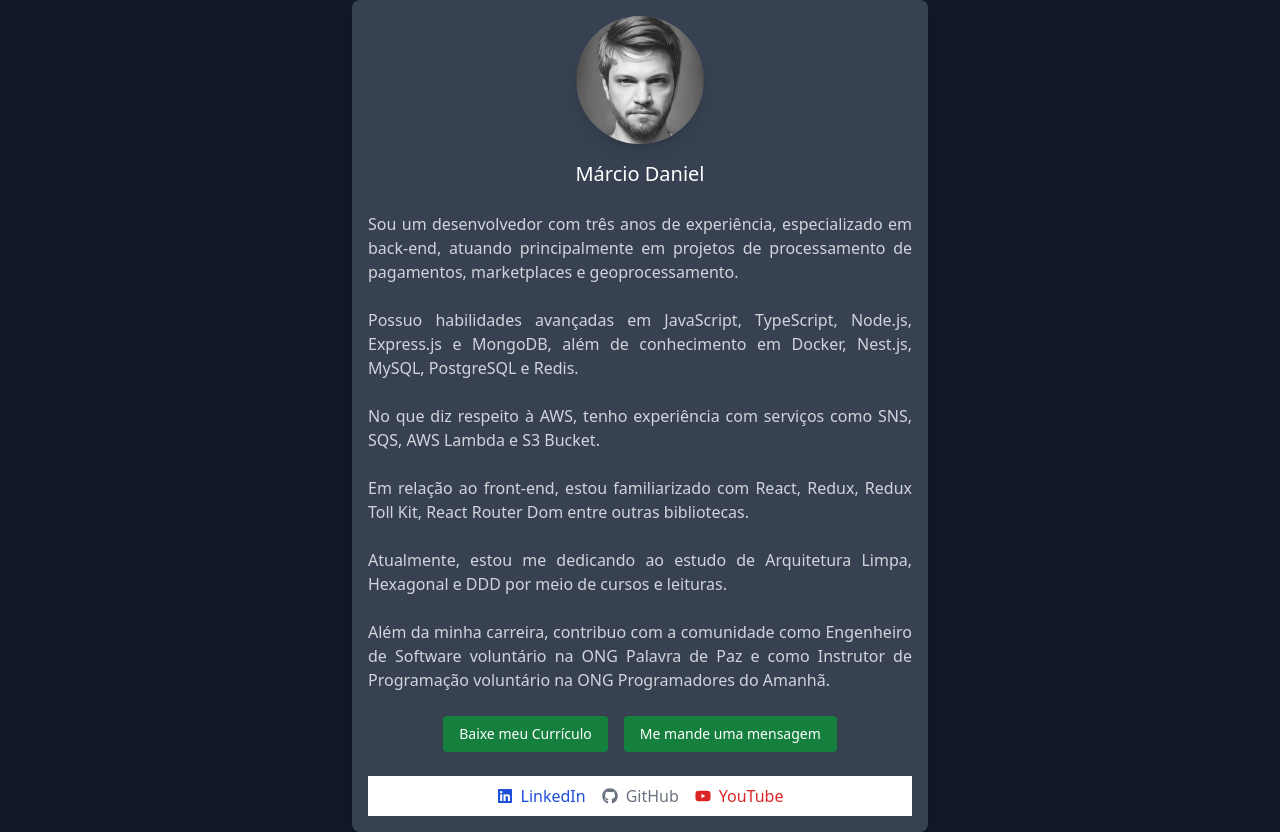
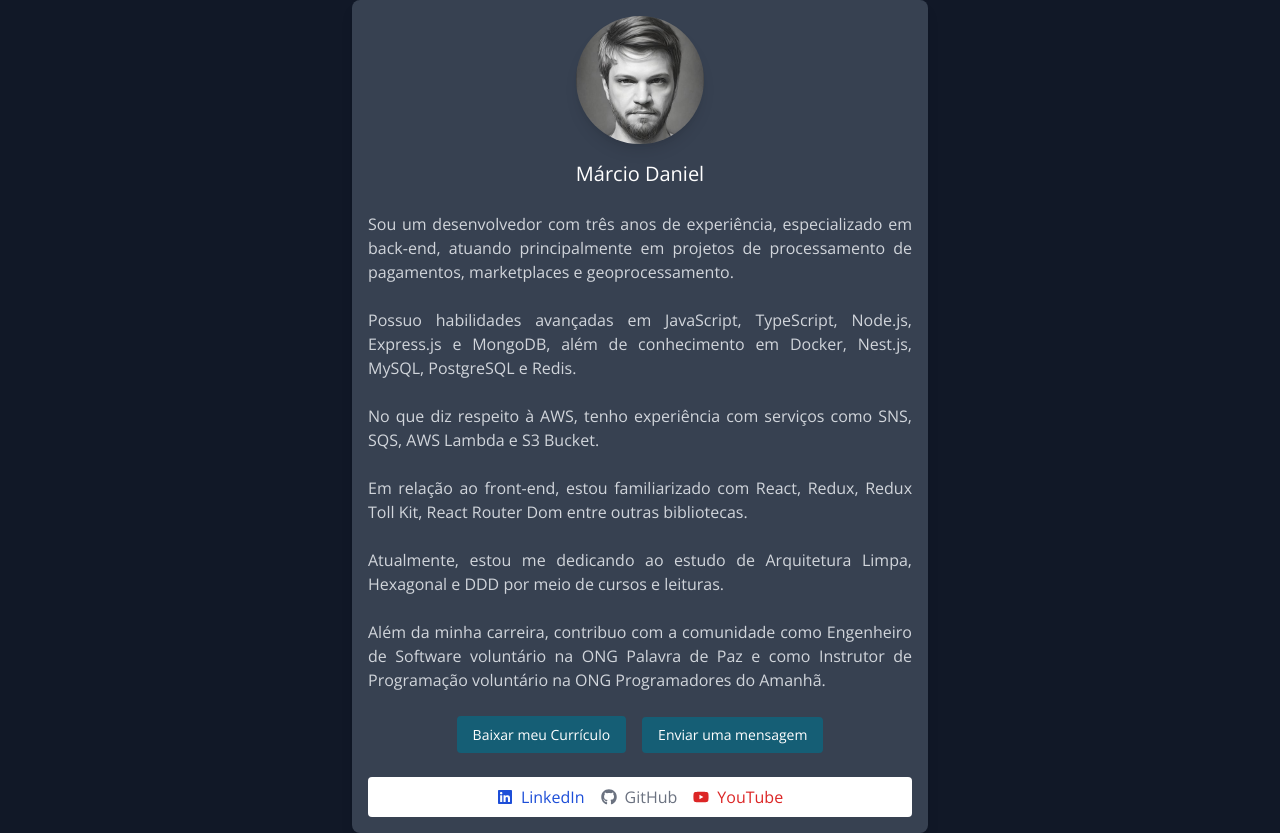
Before and after one commit to marciodanielll/profile, a React (Vite) app: page / in a window 1280 px wide. Built offline with nearby package versions, Linux system fonts and the light colour scheme.

Commit message:
feat: add send msg

```diff
--- a/index.html
+++ b/index.html
@@ -2,8 +2,9 @@
 <html lang="en">
   <head>
     <meta charset="UTF-8" />
-    <link rel="icon" type="image/svg+xml" href="/vite.svg" />
+    <link href="https://fonts.googleapis.com/css2?family=Open+Sans:wght@400;600&display=swap" rel="stylesheet">
     <meta name="viewport" content="width=device-width, initial-scale=1.0" />
+
     <title>Márcio Daniel</title>
   </head>
   <body>
--- a/package.json
+++ b/package.json
@@ -13,6 +13,7 @@
     "deploy": "gh-pages -d dist"
   },
   "dependencies": {
+    "axios": "^1.6.7",
     "eslint-config-standard": "^17.1.0",
     "eslint-plugin-import": "^2.29.1",
     "eslint-plugin-node": "^11.1.0",
@@ -20,9 +21,11 @@
     "eslint-plugin-react": "^7.33.2",
     "react": "^18.2.0",
     "react-dom": "^18.2.0",
-    "react-icons": "^5.0.1"
+    "react-icons": "^5.0.1",
+    "react-toastify": "^10.0.4"
   },
   "devDependencies": {
+    "@types/node": "^20.11.22",
     "@types/react": "^18.2.56",
     "@types/react-dom": "^18.2.19",
     "@typescript-eslint/eslint-plugin": "^7.0.2",
--- a/src/App.tsx
+++ b/src/App.tsx
@@ -2,9 +2,33 @@ import { useState } from 'react'
 import { FaLinkedin, FaGithub, FaYoutube } from 'react-icons/fa'
 import mdFoto from './assets/md.jpg'
 import mdCurriculo from './assets/md-curriculo.pdf'
+import { sendMessage } from './services'
+import { toast } from 'react-toastify'
+
+const THREE_SECONDS = 3000
 
 function App () {
   const [isModalOpen, setIsModalOpen] = useState(false)
+  const [message, setMessage] = useState('')
+
+  const handleChange = (e: React.ChangeEvent<HTMLTextAreaElement>) => {
+    setMessage(e.target.value)
+  }
+
+  const handleSendMessage = async () => {
+    console.log('Enviando mensagem:', message)
+    try {
+      await sendMessage(message)
+      setMessage('')
+      toast.success('Mensagem enviada com sucesso!')
+      setTimeout(() => {
+        setIsModalOpen(false)
+      }, THREE_SECONDS)
+    } catch (error) {
+      console.error(error)
+      toast.error('Erro ao enviar mensagem!')
+    }
+  }
 
   return (
     <div className="min-h-screen bg-gray-900 flex flex-col items-center justify-center px-4 sm:px-6 lg:px-8">
@@ -22,7 +46,7 @@ function App () {
             back-end, atuando principalmente em projetos de processamento de
             pagamentos, marketplaces e geoprocessamento.
           </p>
-          <br />
+          <br/>
           <p className="text-gray-300 text-justify">
             Possuo habilidades avançadas em JavaScript, TypeScript, Node.js,
             Express.js e MongoDB, além de conhecimento em Docker, Nest.js,
@@ -35,7 +59,8 @@ function App () {
           </p>
           <br />
           <p className="text-gray-300 text-justify">
-            Em relação ao front-end, estou familiarizado com React, Redux, Redux Toll Kit, React Router Dom entre outras bibliotecas.
+            Em relação ao front-end, estou familiarizado com React, Redux, Redux
+            Toll Kit, React Router Dom entre outras bibliotecas.
           </p>
           <br />
           <p className="text-gray-300 text-justify">
@@ -52,19 +77,20 @@ function App () {
             <a
               href={mdCurriculo}
               download="Márcio Daniel - Currículo.pdf"
-              className="bg-green-700 text-white py-2 px-4 rounded hover:bg-green-800 text-sm transition ease-in-out duration-150"
+              className="inline-block bg-cyan-800 text-white py-2 px-4 rounded hover:bg-cyan-900 text-sm transition ease-in-out duration-150 text-center leading-normal"
             >
-              Baixe meu Currículo
+              Baixar meu Currículo
             </a>
+
             <button
               onClick={() => setIsModalOpen(true)}
-              className="bg-green-700 text-white py-2 px-4 rounded hover:bg-green-800 text-sm transition ease-in-out duration-150"
+              className="bg-cyan-800 text-white py-2 px-4 rounded hover:bg-cyan-900 text-sm transition ease-in-out duration-150"
             >
-              Me mande uma mensagem
+              Enviar uma mensagem
             </button>
           </div>
 
-          <div className="mt-4 flex gap-4 bg-white w-full justify-center items-center p-2">
+          <div className="mt-4 flex gap-4 bg-white w-full justify-center items-center p-2 rounded">
             <a
               href="https://www.linkedin.com/in/marciodanielll/"
               className="text-blue-700 hover:text-blue-500 flex items-center gap-2"
@@ -91,19 +117,21 @@ function App () {
         <div className="fixed inset-0 bg-gray-900 flex justify-center items-center">
           <div className="bg-white p-8 md:p-12 rounded shadow-lg relative w-5/6 sm:w-4/6 md:w-3/6 lg:w-2/6 xl:w-1/6 max-h-full mx-auto my-6 bg-gray-900">
             <textarea
-              className="w-full h-60 rounded"
+              className="w-full h-60 rounded focus:outline-none "
               placeholder="Sua mensagem"
+              value={message}
+              onChange={handleChange}
             ></textarea>
-            <div className="flex justify-between items-center mt-4">
+            <div className="flex justify-around items-center mt-4">
               <button
-                onClick={() => setIsModalOpen(false)}
-                className="bg-green-500 text-white p-2 rounded hover:bg-green-400"
+                onClick={handleSendMessage}
+                className="bg-cyan-800 text-white p-2 rounded hover:bg-cyan-900 text-center"
               >
                 Enviar
               </button>
               <button
                 onClick={() => setIsModalOpen(false)}
-                className="bg-red-500 text-white p-2 rounded hover:bg-red-400"
+                className="bg-red-500 text-white p-2 rounded hover:bg-red-400 text-center"
               >
                 Fechar
               </button>
--- /dev/null
+++ b/src/services/index.ts
@@ -0,0 +1,6 @@
+import axios from 'axios'
+
+export const sendMessage = async (message: string) => {
+  const api = axios.create({ baseURL: process.env.REACT_APP_API_URL })
+  return api.post('/messages', { message })
+}
--- a/tailwind.config.js
+++ b/tailwind.config.js
@@ -5,7 +5,9 @@ export default {
     './src/**/*.{js,ts,jsx,tsx}'
   ],
   theme: {
-    extend: {}
+    fontFamily: {
+      sans: ['Open Sans', 'sans-serif']
+    }
   },
   plugins: []
 }
--- a/vite.config.ts
+++ b/vite.config.ts
@@ -1,7 +1,12 @@
-import { defineConfig } from 'vite'
+import { defineConfig, loadEnv } from 'vite'
 import react from '@vitejs/plugin-react'
 
-export default defineConfig({
-  plugins: [react()],
-  base: '/profile'
+export default defineConfig(({ mode }) => {
+  const env = loadEnv(mode, process.cwd(), '')
+  return {
+    define: {
+      'process.env.REACT_APP_API_URL': JSON.stringify(env.REACT_APP_API_URL)
+    },
+    plugins: [react()]
+  }
 })
```
Also changed, not shown: 2 other files (tests, documents, lock files or other folders).
